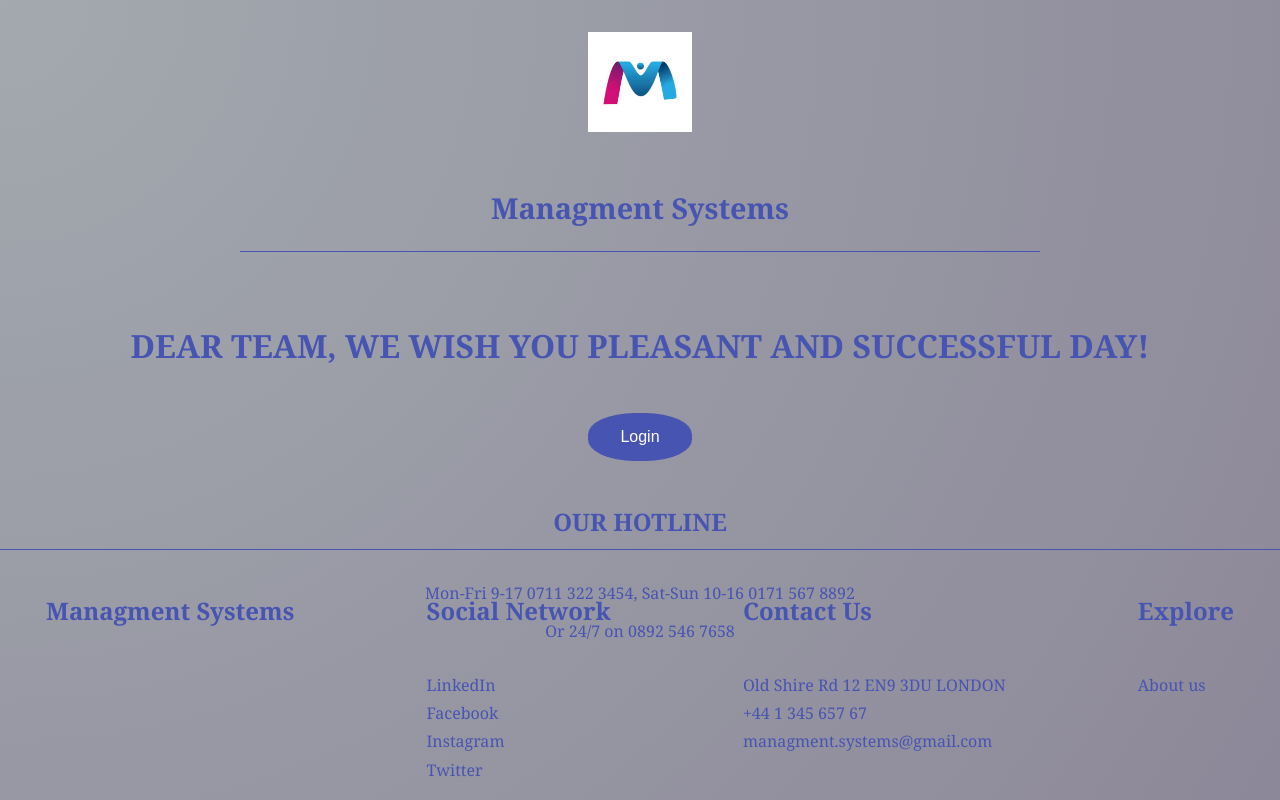
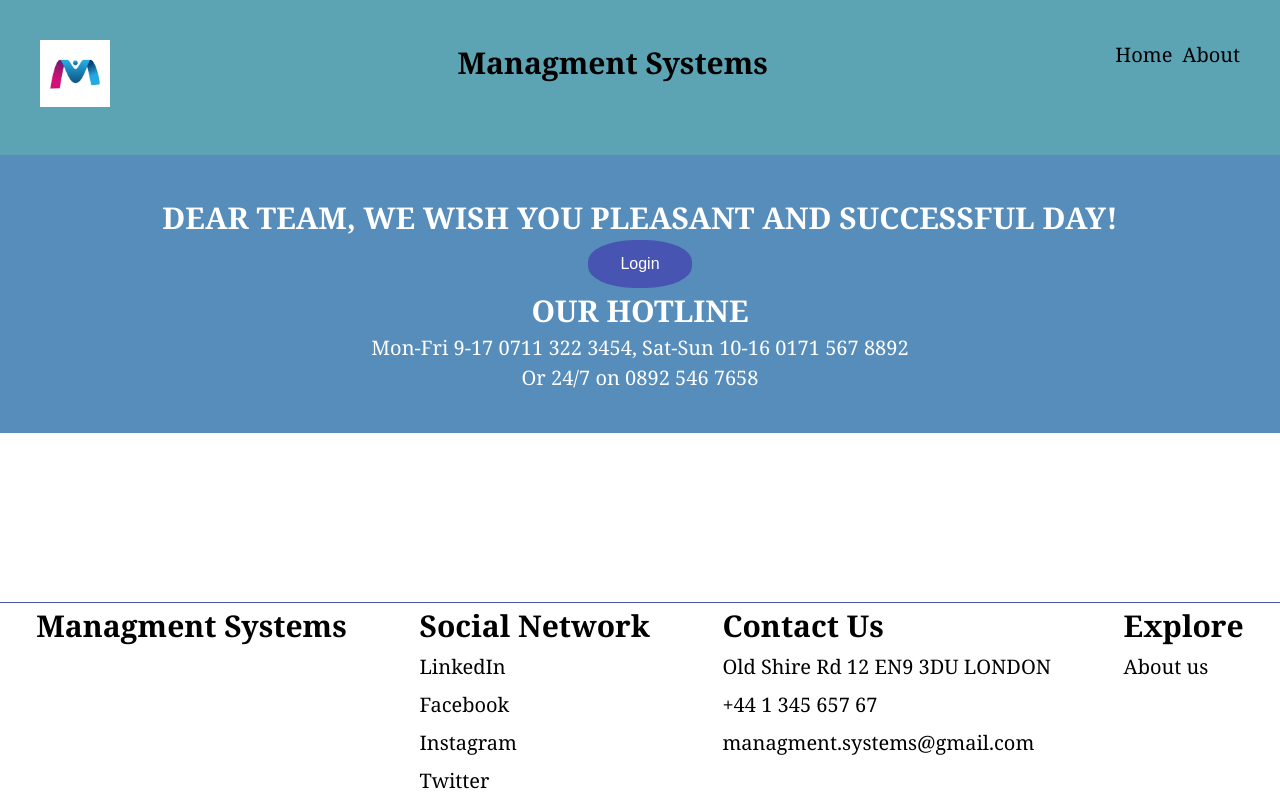
Before and after one commit to lsvelikov/Cashier, an Angular app: page / in a window 1280 px wide. Built offline with nearby package versions, Linux system fonts and the light colour scheme.

Commit message:
HTML and css changes

```diff
--- a/src/app/app.component.css
+++ b/src/app/app.component.css
@@ -1,4 +1,19 @@
-main {
+.container {
+    max-width: 1200px;
+    margin: 0 auto;
+  }
+
+.site-section {
+    padding: 2em;
+}
+
+.site-section.site-header {
+    background: rgb(92, 163, 180);
+}
+
+.site-section.banner {
+    background: rgb(87, 141, 187);
+    color: white;
     text-align: center;
     margin-bottom: 3rem;
 }
--- a/src/app/app.component.html
+++ b/src/app/app.component.html
@@ -1,5 +1,12 @@
+
+
+<body>
+    <section class="site-section site-header">
         <app-header></app-header>
-<main>
+    </section>
+
+    <section class="site-section banner">
+        <div class="container">
             @if (!isClicked) {
             <h1>DEAR TEAM, WE WISH YOU PLEASANT AND SUCCESSFUL DAY!</h1>
             <button routerLink="login" (click)="onClick()">Login</button>
@@ -11,5 +18,9 @@
             }
 
             <router-outlet></router-outlet>
-</main>
+        </div>
+    </section>
+
+<body>
+
 <app-footer></app-footer>
--- a/src/app/header/header.component.css
+++ b/src/app/header/header.component.css
@@ -1,22 +1,18 @@
 .site-header {
     display: flex;
-    flex-direction: column;
-    align-items: center;
-    text-align: center;
-    gap: 2rem;
-    max-width: 50rem;
-    margin: 0 auto 3rem auto;
-    border-bottom: 1px solid #4754b2;
+    justify-content: space-between;
+}
+
+.site-header nav ul {
+  display: flex;
+  gap: 0.5rem
+}
+
+.site-header nav li {
+  list-style: none outside;
 }
 
 img {
-    width: 6.5rem;
+    width: 3.5rem;
     object-fit: contain;
-    margin: 2rem 0;
   }
-
-  h1 {
-    font-size: 1.8rem;
-    margin-bottom: 1.5rem;
-    padding: 0;
-  }
--- a/src/app/header/header.component.html
+++ b/src/app/header/header.component.html
@@ -1,6 +1,12 @@
 <header class="site-header">
-    <div>
+    <div class="site-title">
         <img src="letter-M-with-man-vector-logo-design.jpg" alt="logo">
-        <h1>Managment Systems</h1>
     </div>
+    <h1>Managment Systems</h1>
+    <nav>
+        <ul>
+            <li>Home</li>
+            <li>About</li>
+        </ul>
+    </nav>
 </header>
--- a/src/styles.css
+++ b/src/styles.css
@@ -1,20 +1,14 @@
 * {
-    box-sizing: border-box;
-  }
+  box-sizing: border-box;
+  padding: 0;
+  margin: 0;
+}
 
-  html {
-    height: 100%;
-  }
+html {
+  font: 20px/1.5 "Georgia", sans-serif;
+  height: 100%;
+}
 
-  body {
-    font-family: "Georgia", sans-serif;
-    background: radial-gradient(circle at top left, #a3a9af, #8d8899);
-    color: #4754b2;
-    margin: 0;
-    padding: 0;
-    height: 100%;
-  }
-
-  h1, h2 {
-    padding: 1.5rem 0;
+h1, h2 , h3, h4, h5, h6 {
+  font: "PT Serif";
 }
```
Lines whose indentation alone changed are shown as unchanged.
